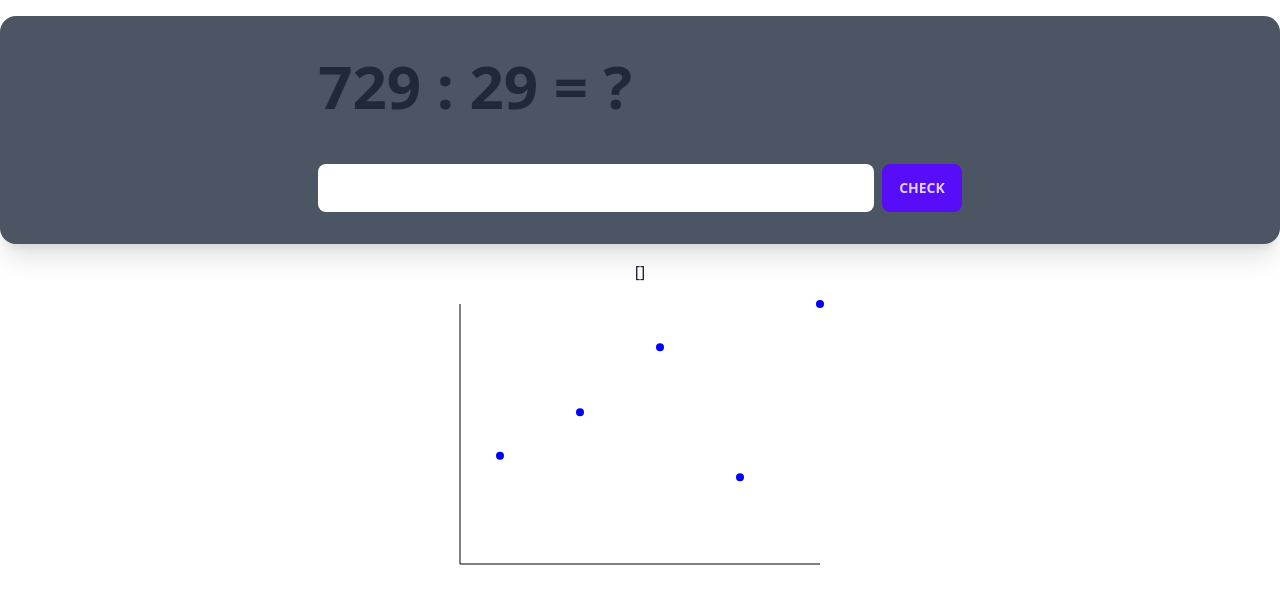
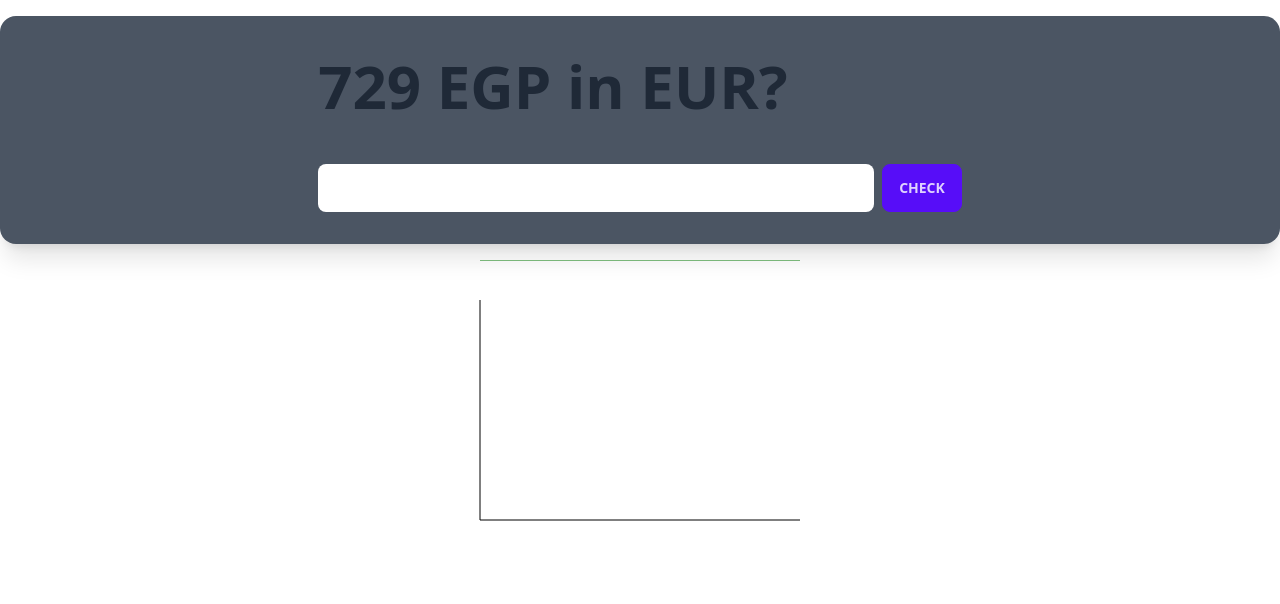
Before and after one commit to koljapluemer/currency-conversion-practice, a Vue app: page / in a window 1280 px wide. Shown: the top 604 px of the page. Built offline with nearby package versions, Linux system fonts and the light colour scheme.

Commit message:
adapt to EGP

```diff
--- a/src/App.vue
+++ b/src/App.vue
@@ -2,9 +2,9 @@
 import words from "./words.js";
 import { ref, computed } from 'vue';
 
-let dividend = ref(0);
-let divisor = ref(29);
-let guess = ref(0);
+const dividend = ref(0);
+const divisor = ref(33.49);
+const guess = ref(0);
 const results = ref([]);
 let unitsPracticedToday = 0;
 let unitsPracticedYesterday = 0;
@@ -30,16 +30,20 @@ generateRandomExercise();
 function generateRandomExercise() {
   // set dividend to random between 800 and 5
   dividend.value = Math.floor(Math.random() * (800 - 5 + 1) + 5);
+  guess.value = null;
   isRevealed.value = false;
 }
 
 function evaluateScore() {
+  console.log("guess", guess.value)
   results.value.push({
     date: new Date().toISOString(),
     dividend: dividend.value,
     divisor: divisor.value,
     guess: guess.value,
     correct: dividend.value / divisor.value,
+    // missedByPercent: how much the guess was over or under the correct result, expressed as percent of the correct result
+    missedByPercent: (guess.value - dividend.value / divisor.value) / (dividend.value / divisor.value) * 100,
   });
   generateRandomExercise();
 }
@@ -78,28 +82,36 @@ function evaluateScore() {
 
 const width = 400;
 const height = 300;
-const margin = 20;
+const margin = 40;
 
-const dataPoints = ref([
-  { x: 10, y: 50 },
-  { x: 30, y: 70 },
-  { x: 50, y: 100 },
-  { x: 70, y: 40 },
-  { x: 90, y: 120 },
-]);
 
-const maxX = computed(() => Math.max(...dataPoints.value.map(point => point.x)));
-const maxY = computed(() => Math.max(...dataPoints.value.map(point => point.y)));
+// use the numbers of objects in results as maxX, but maximally the last 20
+const maxX = computed(() => Math.max(20, results.value.length));
+const maxY = computed(() => {
+  // get the highest missedByPercent value from results
+  const max = Math.max(...results.value.map(point => point.missedByPercent));
+  // round up to the next 10
+  return Math.ceil(max / 10) * 10;
+});
+
+const minY = computed(() => {
+  // get the lowest missedByPercent value from results
+  const min = Math.min(...results.value.map(point => point.missedByPercent));
+  // round down to the next 10
+  return Math.floor(min / 10) * 10;
+});
 
 const scaleX = computed(() => {
   const xRange = maxX.value;
   return x => (x / xRange) * (width - 2 * margin) + margin;
 });
 
+// this doesn't need to be computed, but I don't actually understand the function :)
 const scaleY = computed(() => {
-  const yRange = maxY.value;
-  return y => (y / yRange) * (height - 2 * margin) + margin;
+  const yRange = maxY.value - minY.value;
+  return y => height - ((y - minY.value) / yRange) * (height - 2 * margin) - margin;
 });
+
 </script>
 
 <template>
@@ -109,15 +121,16 @@ const scaleY = computed(() => {
   >
     <div class="card-body">
       <h2 class="card-title my-2 text-6xl">
-        {{ dividend }} : {{ divisor }} = ?
+        {{ dividend }} EGP in EUR?
       </h2>
       <div :class="{ hidden: !isRevealed }" class="flex items-center gap-2">
         <p class="my-2 text-4xl">
-          {{ dividend }} : {{ divisor }} = {{ dividend / divisor }}
+        <!-- round to two digits after point -->
+          It's {{ (dividend / divisor).toFixed(2) }} EUR
         </p>
       </div>
       <div class="card-actions justify-end mt-6 pt-2">
-      <input type="number" class="input p2 text-4xl" v-bind="guess">
+      <input type="number" class="input p2 text-4xl" v-model="guess">
         <button
           class="btn btn-primary"
           @click="isRevealed = true"
@@ -132,11 +145,11 @@ const scaleY = computed(() => {
     </div>
   </div>
 
-  {{ results }}
+  <!-- {{ results }} -->
 
 
     <div>
-    <svg :width="width" :height="height">
+    <svg :width="width" :height="height" class="p4">
       <!-- Draw x-axis -->
       <line
         :x1="margin"
@@ -144,6 +157,15 @@ const scaleY = computed(() => {
         :x2="width - margin"
         :y2="height - margin"
         stroke="black"
+      />
+
+      <!-- draw a horizontal green line at 0 -->
+      <line
+        :x1="margin"
+        :y1="scaleY(0)"
+        :x2="width - margin"
+        :y2="scaleY(0)"
+        stroke="green"
       />
 
       <!-- Draw y-axis -->
@@ -156,11 +178,14 @@ const scaleY = computed(() => {
       />
 
       <!-- Draw data points -->
+      <!-- maximally use the last 20 results -->
+      <!-- get x value from position in results -->
+      <!-- get y value from missedByPercent -->
       <circle
-        v-for="(point, index) in dataPoints"
+        v-for="(point, index) in results.slice(-20)"
         :key="index"
-        :cx="scaleX(point.x)"
-        :cy="height - scaleY(point.y)"
+        :cx="scaleX(index)"
+        :cy="scaleY(point.missedByPercent)"
         :r="4"
         fill="blue"
       />
```
Also changed, not shown: 1 other file (tests, documents, lock files or other folders).
